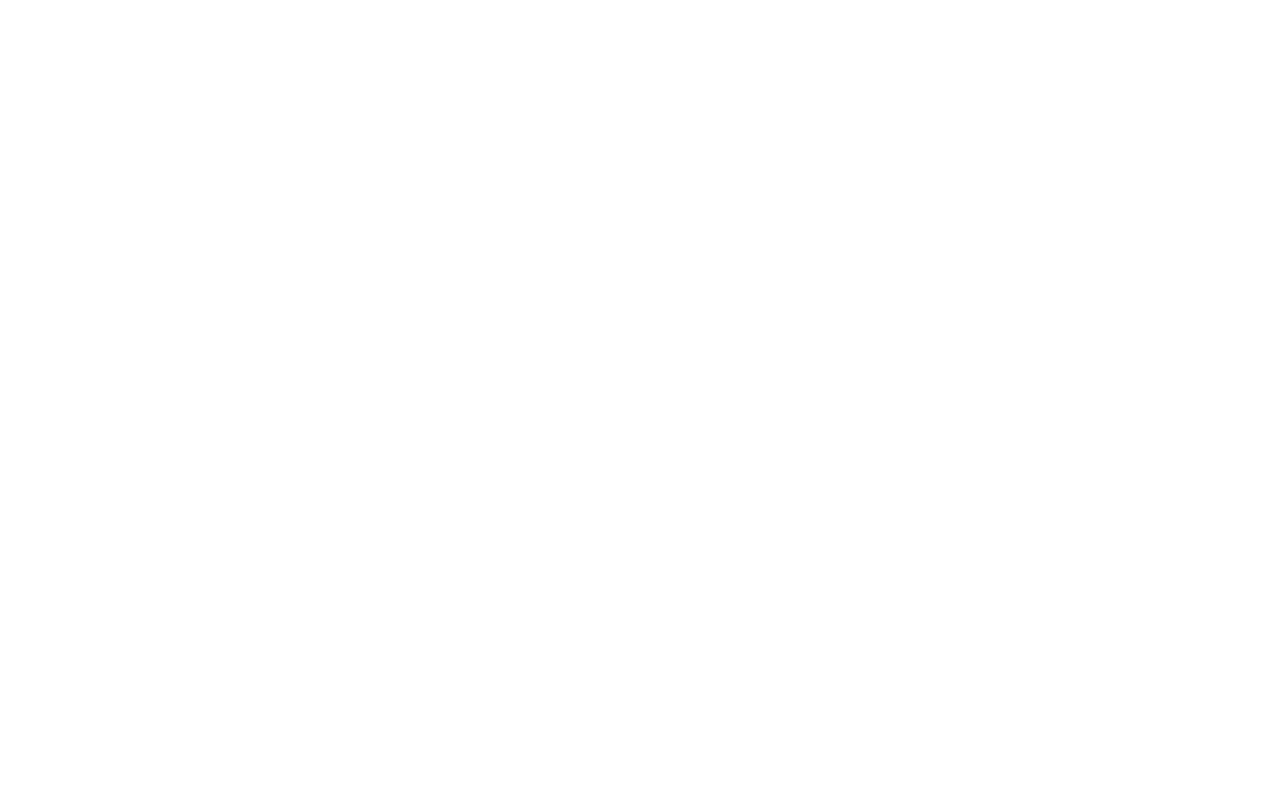
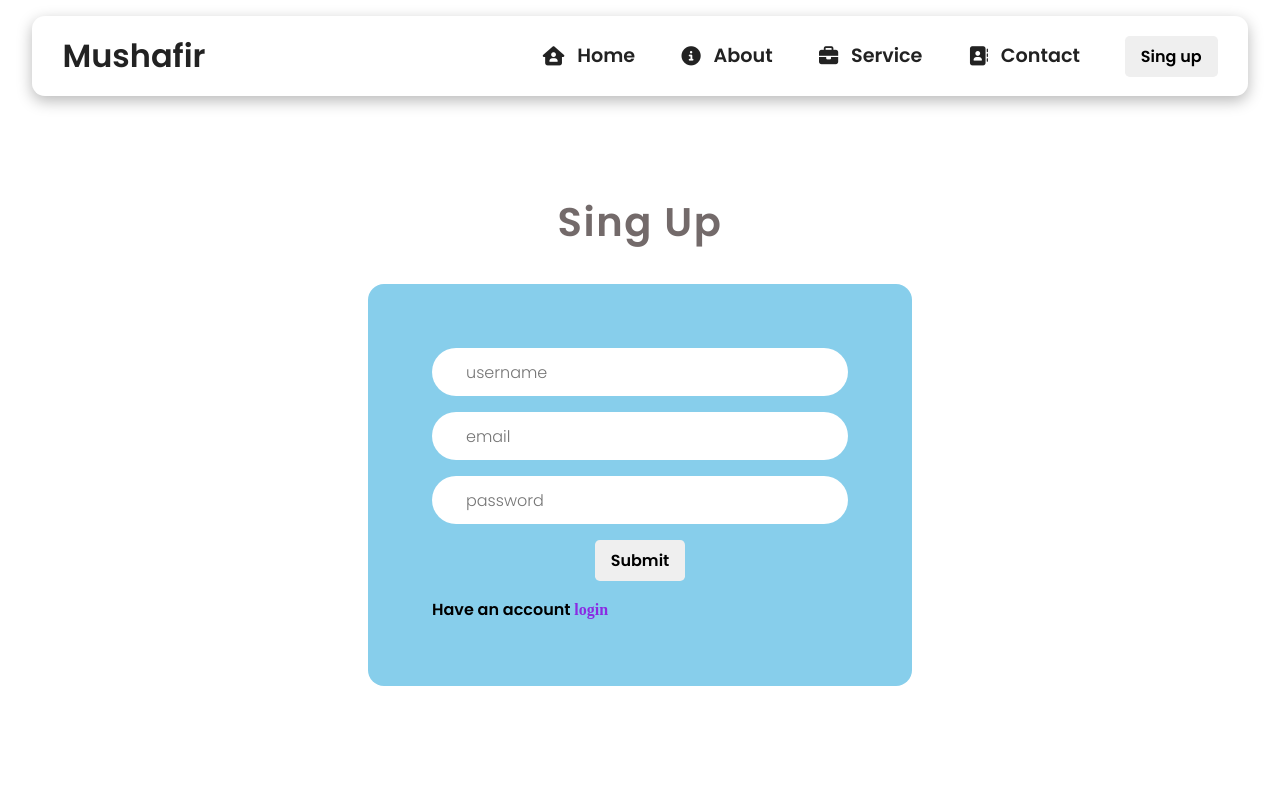
Before and after one commit to Sahil-4U/travel-website, a React (Create React App) app: page /singup in a window 1280 px wide. Before the commit this address had no page. Shown: the top 800 px of the page. Built offline with nearby package versions, Linux system fonts and the light colour scheme.

Commit message:
our UI section is complete for login or singup page

```diff
--- a/src/components/ContactForm.js
+++ b/src/components/ContactForm.js
@@ -18,4 +18,4 @@
     )
 }
 
-export default ContactForm
+export default ContactForm;
--- a/src/components/Trip.js
+++ b/src/components/Trip.js
@@ -32,4 +32,4 @@
     )
 }
 
-export default Trip
+export default Trip;
--- a/src/components/navbar/Navbar.js
+++ b/src/components/navbar/Navbar.js
@@ -1,10 +1,16 @@
 import React, { useState } from 'react';
 import './navbarStyles.css';
-import { Link } from 'react-router-dom';
+import { Link, useNavigate } from 'react-router-dom';
 import MenuItems from './MenuItems';
 
 function Navbar() {
+    const navigate = useNavigate();
     const [toggle, setToggle] = useState(false);
+
+
+    const handleSingupClick = () => {
+        navigate('/singup');
+    }
     return (
         <nav className='navbar-items'>
             <h1 className='navbar-logo'>Mushafir</h1>
@@ -25,7 +31,7 @@
                         </li>
                     ))
                 }
-                <button>
+                <button onClick={handleSingupClick}>
                     Sing up
                 </button>
             </ul>
@@ -33,4 +39,4 @@
     )
 }
 
-export default Navbar
+export default Navbar;
--- /dev/null
+++ b/src/components/routes/Login.js
@@ -0,0 +1,31 @@
+import React from 'react'
+import { Link } from 'react-router-dom';
+import './loginStyles.css';
+import Navbar from '../navbar/Navbar';
+import Footer from '../Footer';
+
+function Login() {
+
+    return (<>
+        <Navbar />
+        <div className='login-main'>
+
+
+            <div className="login-container">
+                <h2>Login</h2>
+                <form>
+                    <input type="text" class="login-input" placeholder="Username" required />
+                    <input type="password" class="login-input" placeholder="Password" required />
+                    <button type="submit" class="login-button">Login</button>
+                </form>
+                <div className="signup-link">
+                    Don't have an account? <Link to={'/singup'}>Singup</Link>
+                </div>
+            </div>
+        </div>
+        <Footer />
+    </>
+    )
+}
+
+export default Login;
--- a/src/components/routes/Ports.js
+++ b/src/components/routes/Ports.js
@@ -4,6 +4,8 @@
 import About from './About';
 import Contact from './Contact';
 import Service from './Service';
+import Singup from './Singup';
+import Login from './Login';
 
 function Ports() {
     return (
@@ -12,8 +14,10 @@
             <Route path='/about' element={<About />} />
             <Route path='/contact' element={<Contact />} />
             <Route path='/service' element={<Service />} />
+            <Route path='/singup' element={<Singup />} />
+            <Route path='/login' element={<Login />} />
         </Routes>
     )
 }
 
-export default Ports
+export default Ports;
--- /dev/null
+++ b/src/components/routes/Singup.js
@@ -0,0 +1,41 @@
+import React from 'react'
+import Navbar from '../navbar/Navbar';
+import Footer from '../Footer';
+import './singupStyles.css';
+import { Link } from 'react-router-dom';
+
+function Singup() {
+    return (
+        <>
+            <Navbar />
+            <div className='singup-container'>
+                <h3 className='singup-heading-main'>
+                    Sing Up
+                </h3>
+                <form>
+                    <div className='singup-inputbox'>
+                        <input type='text' placeholder='username' required />
+                    </div>
+                    <div className='singup-inputbox'>
+                        <input type='email' placeholder='email' required />
+                    </div>
+                    <div className='singup-inputbox'>
+                        <input type='password' placeholder='password' required />
+                    </div>
+                    <div className='singup-button'>
+                        <button type='button'>
+                            Submit
+                        </button>
+                    </div>
+
+                    <div className='singup-login'>
+                        <p>Have an account <span><Link to={'/login'}>login</Link></span></p>
+                    </div>
+                </form>
+            </div>
+            <Footer />
+        </>
+    )
+}
+
+export default Singup;
--- /dev/null
+++ b/src/components/routes/loginStyles.css
@@ -0,0 +1,57 @@
+.login-main{
+            font-family: 'Arial', sans-serif;
+            background-color: #f4f4f4;
+            margin: 0;
+            display: flex;
+            align-items: center;
+            justify-content: center;
+            height: 100vh;
+        }
+
+        .login-container {
+            background-color: #fff;
+            padding: 20px;
+            border-radius: 8px;
+            box-shadow: 0 0 10px rgba(0, 0, 0, 0.1);
+            width: 300px;
+            text-align: center;
+        }
+
+        .login-container h2 {
+            color: #333;
+            margin-bottom: 20px;
+        }
+
+        .login-input {
+            width: 100%;
+            padding: 10px;
+            margin-bottom: 15px;
+            border: 1px solid #ccc;
+            border-radius: 4px;
+            box-sizing: border-box;
+        }
+
+        .login-button {
+            background-color: #4caf50;
+            color: #fff;
+            padding: 10px 15px;
+            border: none;
+            border-radius: 4px;
+            cursor: pointer;
+            font-size: 16px;
+        }
+
+        .login-button:hover {
+            background-color: #45a049;
+        }
+
+        .signup-link {
+            margin-top: 10px;
+            font-size: 14px;
+            color: #333;
+        }
+
+        .signup-link a {
+            color: #4caf50;
+            text-decoration: none;
+        }
--- /dev/null
+++ b/src/components/routes/singupStyles.css
@@ -0,0 +1,51 @@
+
+.singup-container{
+    width: calc(100% - 12rem); /* (4rem left + 4rem right) */
+    height: 100%; /* (4rem top + 4rem bottom) */
+    margin: 10rem 6rem;
+   display: flex;
+   justify-content: center;
+   align-items: center;
+   flex-direction: column;
+}
+.singup-heading-main{
+    margin: 2rem 0rem;
+    text-align: center;
+    letter-spacing: 0.1rem;
+    font-size: 2.5rem;
+    font-weight: 700;
+    color: #736a6a;
+}
+.singup-container form{
+   width: 50%;
+    padding: 4rem;
+    display: flex;
+    flex-direction: column;
+    gap: 1rem;
+    background: #87CEEB; /* Light Blue */
+    border-radius: 1rem;
+}
+.singup-inputbox input{
+  width: 100%;
+  height: 3rem;
+  padding: 0.6rem 2rem;
+  border-radius: 2rem;
+  border: none;
+  outline: none;
+  border: 2px solid rgba(255, 255, 255, .2);
+  font-size: 1rem;
+}
+.singup-button{
+    margin: auto;
+}
+.singup-login{
+    font-size: 1rem;
+    font-family: 'Times New Roman', Times, serif;
+    font-weight: 900;
+}
+.singup-login span>a{
+    text-decoration: none;
+    font-family: cursive;
+    color:blueviolet;
+
+}
```
